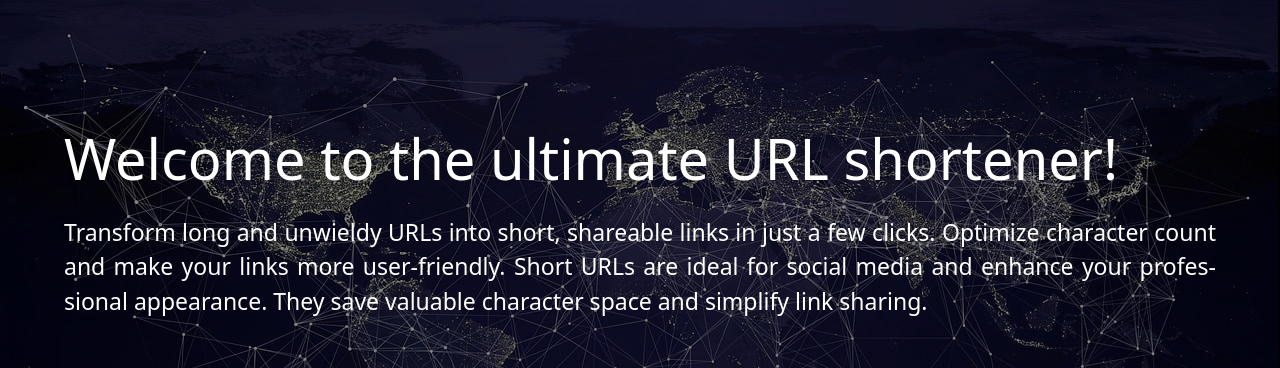
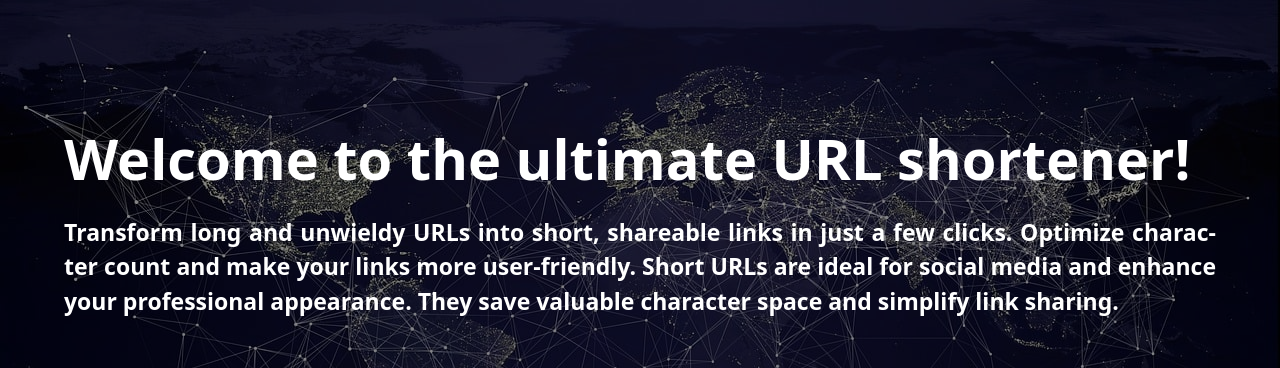
Before and after one commit to Nicoding-89/01_url_shortener, a React (Vite) app in the folder frontend/: page / in a window 1280 px wide. Shown: the top 368 px of the page. Built offline with nearby package versions, Linux system fonts and the light colour scheme; no server answers.

Commit message:
style: update header styles

```diff
--- a/frontend/src/styles/Header.css
+++ b/frontend/src/styles/Header.css
@@ -8,6 +8,7 @@
 
 .header h1 {
   font-size: 3.5rem;
+  font-weight: bolder;
 }
 
 .header p {
@@ -15,7 +16,7 @@
   margin-top: 25px;
   text-align: justify;
   hyphens: auto;
-  font-weight: 500;
+  font-weight: 600;
 }
 
 
```
